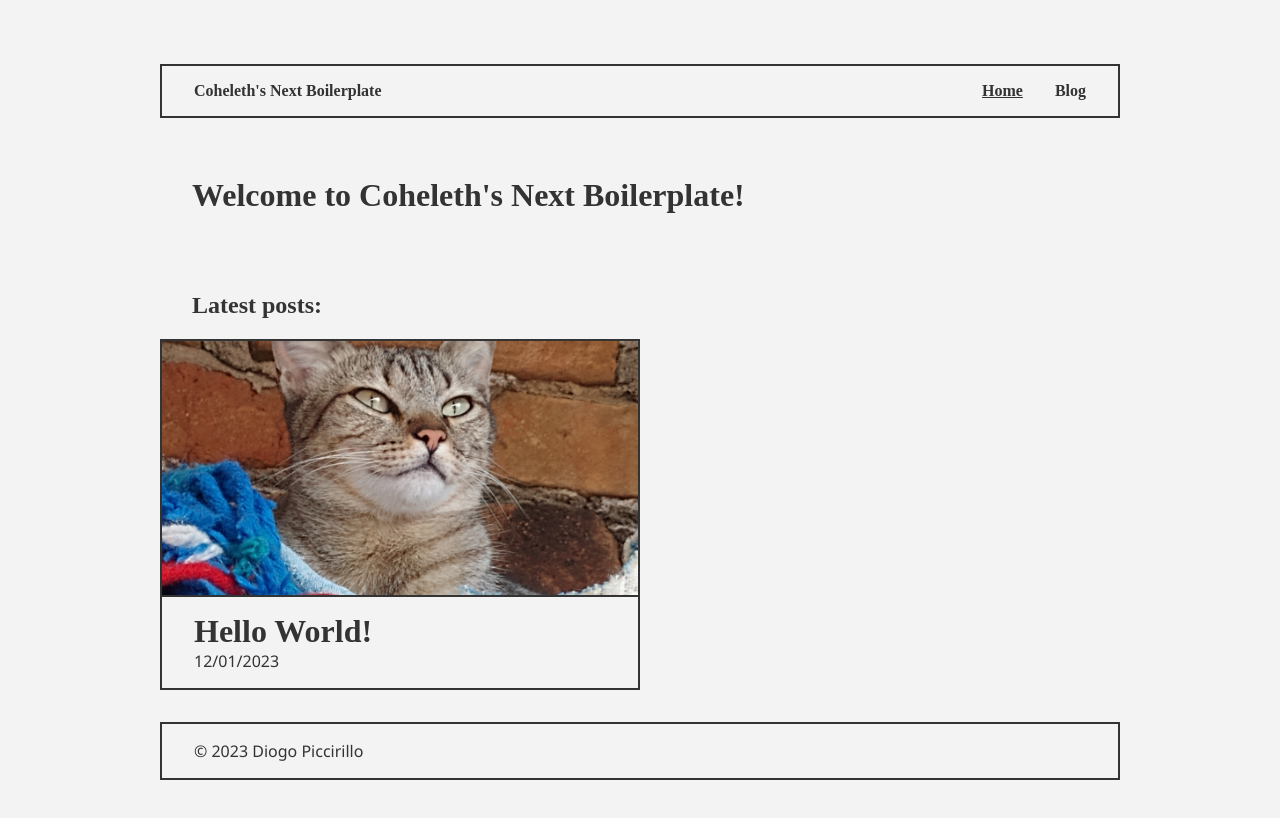
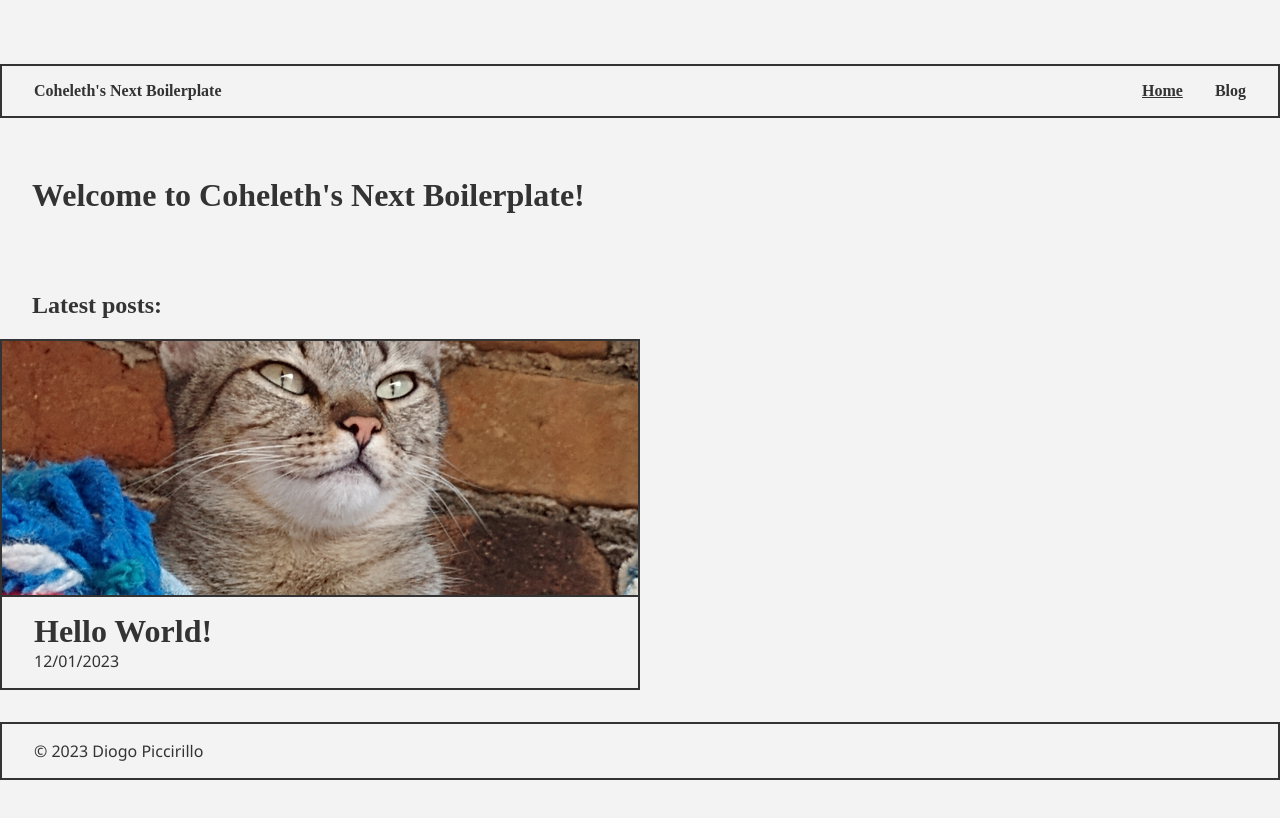
Before and after one commit to coheleth/next-boilerplate, a Next.js app: page / in a window 1280 px wide. Shown: the top 818 px of the page. Built offline with nearby package versions, Linux system fonts and the light colour scheme.

Commit message:
Replaced markdown-it with react-markdown

```diff
--- a/package.json
+++ b/package.json
@@ -20,10 +20,10 @@
     "eslint": "8.31.0",
     "eslint-config-next": "13.1.1",
     "gray-matter": "^4.0.3",
-    "markdown-it": "^13.0.1",
     "next": "13.1.1",
     "react": "18.2.0",
     "react-dom": "18.2.0",
+    "react-markdown": "^8.0.4",
     "sass": "^1.57.1",
     "typescript": "4.9.4"
   }
--- a/src/pages/blog/post/[slug].tsx
+++ b/src/pages/blog/post/[slug].tsx
@@ -4,7 +4,7 @@ import { Inter } from "@next/font/google";
 
 import fs from "fs";
 import matter from "gray-matter";
-import md from "markdown-it";
+import ReactMarkdown from "react-markdown";
 
 import style from "../../../styles/Blog.module.scss";
 import siteinfo from "../../../siteinfo";
@@ -58,9 +58,7 @@ export default function Post({ frontmatter, content }: any) {
           )}
           <div className={style.content}>
             <h1>{frontmatter.title}</h1>
-            <div
-              dangerouslySetInnerHTML={{ __html: md().render(content) }}
-            ></div>
+            <ReactMarkdown children={content}></ReactMarkdown>
           </div>
         </article>
       </main>
--- a/src/styles/Blog.module.scss
+++ b/src/styles/Blog.module.scss
@@ -1,7 +1,8 @@
 @use "vars" as *;
 
 .main {
-  padding: $layout-padding-v 0;
+  padding: 0;
+  margin-top: -2px;
 }
 .paddedH {
   padding: 0 $layout-padding-h;
@@ -25,4 +26,11 @@
 }
 .content {
   padding: $layout-padding;
+  max-width: 960px;
+  margin-left: auto;
+
+  pre {
+    padding: $layout-padding-v / 2 $layout-padding-h / 2;
+    border: 2px solid $colour-text;
+  }
 }
--- a/src/styles/variables/_layout.scss
+++ b/src/styles/variables/_layout.scss
@@ -3,7 +3,7 @@ $padding-v: 1rem;
 $padding: $padding-v $padding-h;
 
 $page-width: 100%;
-$page-max-width: 960px;
+$page-max-width: 1280px;
 $page-margin: auto;
 
 $footer-margin: 4rem;
```
Also changed, not shown: 2 other files (tests, documents, lock files or other folders).
